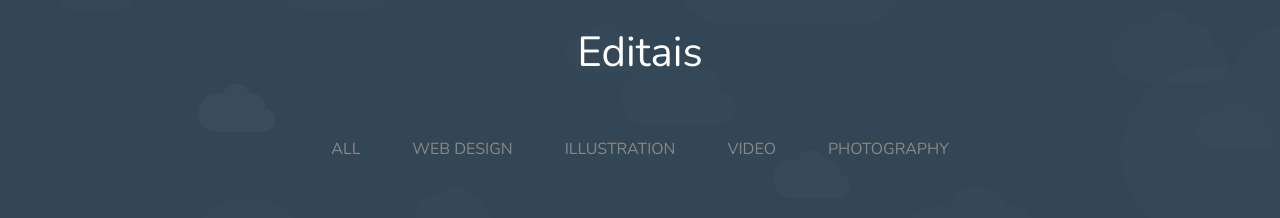
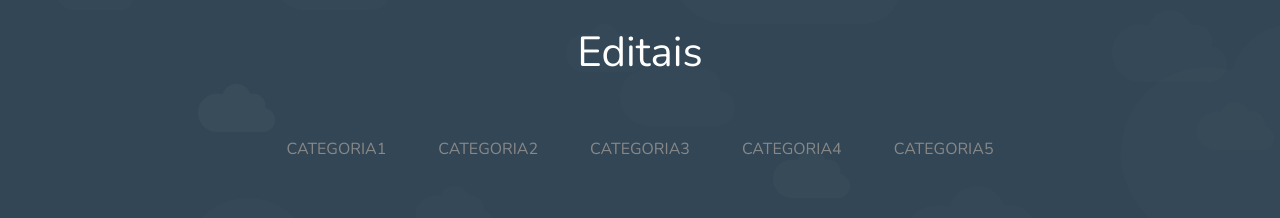
Before and after one commit to eduardo-bezerra/MuralUFC, a plain HTML site: page index.html in a window 1280 px wide. Shown: the part 1380-1598 px from the top of the page. Drawn offline with nearby package versions, Linux system fonts and the light colour scheme.

Commit message:
Categorias

```diff
--- a/index.html
+++ b/index.html
@@ -172,11 +172,11 @@
             <div id="filters-nav" class="collapse navbar-collapse filters-collapse clearfix">
               <!-- Isotope Filters -->
               <ul class="filters">
-                <li><a href="#filter" data-filter="*">all</a></li>
-                <li><a href="#filter" data-filter=".web-design">web design</a></li>
-                <li><a href="#filter" data-filter=".illustration">illustration</a></li>
-                <li><a href="#filter" data-filter=".video">video</a></li>
-                <li><a href="#filter" data-filter=".photography">photography</a></li>
+                <li><a href="#filter" data-filter="*">Categoria1</a></li>
+                <li><a href="#filter" data-filter=".web-design">Categoria2</a></li>
+                <li><a href="#filter" data-filter=".illustration">Categoria3</a></li>
+                <li><a href="#filter" data-filter=".video">Categoria4</a></li>
+                <li><a href="#filter" data-filter=".photography">Categoria5</a></li>
               </ul>
             </div><!-- /filters-nav -->
         </nav>
```
